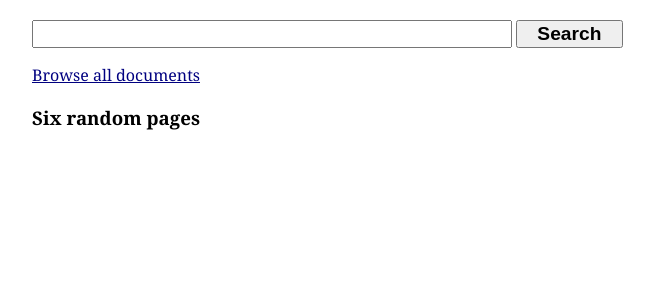
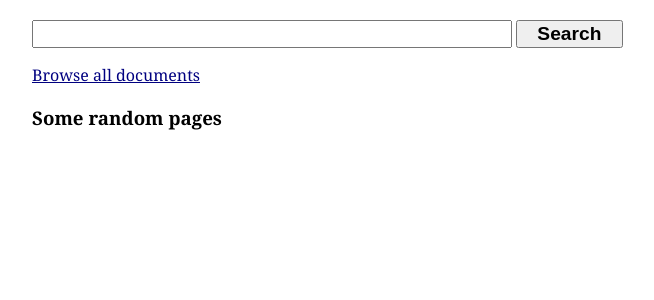
Before and after one commit to simonw/sfms-history, a Python web app: template templates/index.html in a window 1280 px wide. Shown: the part 211-511 px from the top of the page, without its empty margins (46-700 px from the left). Run offline with Jinja, Linux system fonts and the light colour scheme; the template is opened without the code that fills it, so the values that code supplies are empty.

Commit message:
'Some random pages' heading

```diff
--- a/templates/index.html
+++ b/templates/index.html
@@ -26,7 +26,7 @@
   {% endif %}
 
 {% else %}
-  <h3>Six random pages</h3>
+  <h3>Some random pages</h3>
   {% for row in random_pages %}
     <a href="/docs/{{ row.document_id }}/{{ row.page }}" title="{{ row.path }}"><img class="random-page" loading="lazy" src="{{ imgix_sign("{}?page={}&w=200&auto=format".format(row.imgix_url, row.page)) }}" alt="{{ row.text }}"></a>
   {% endfor %}
```
